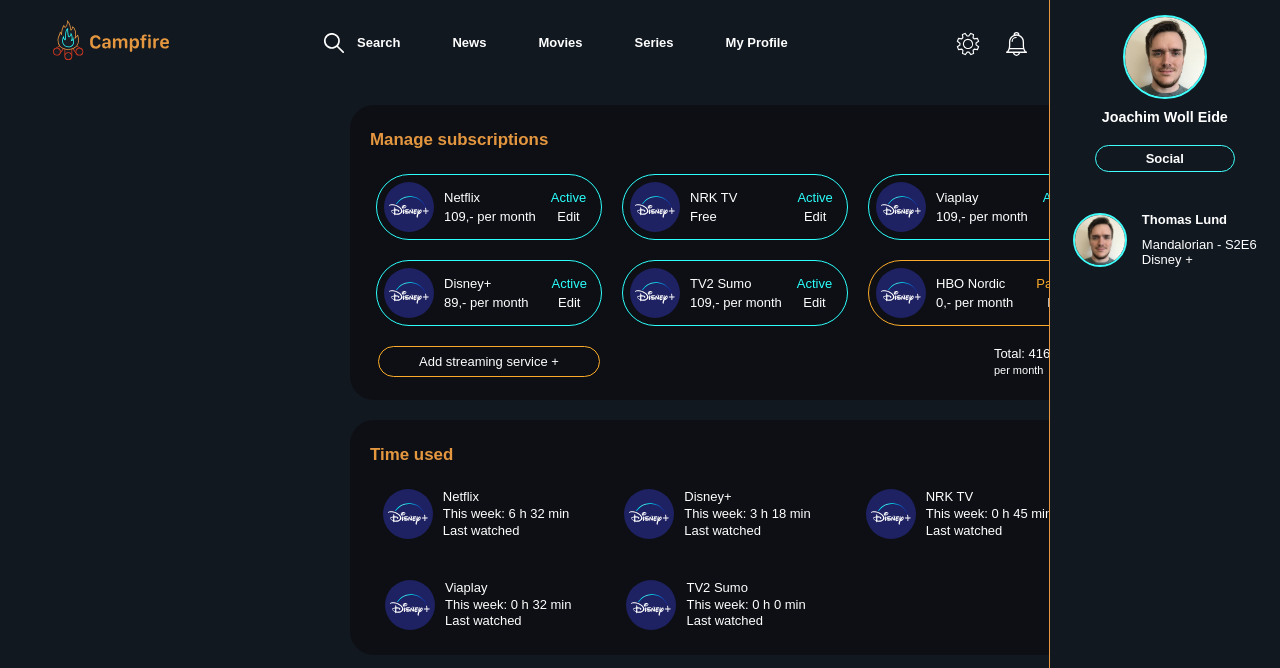
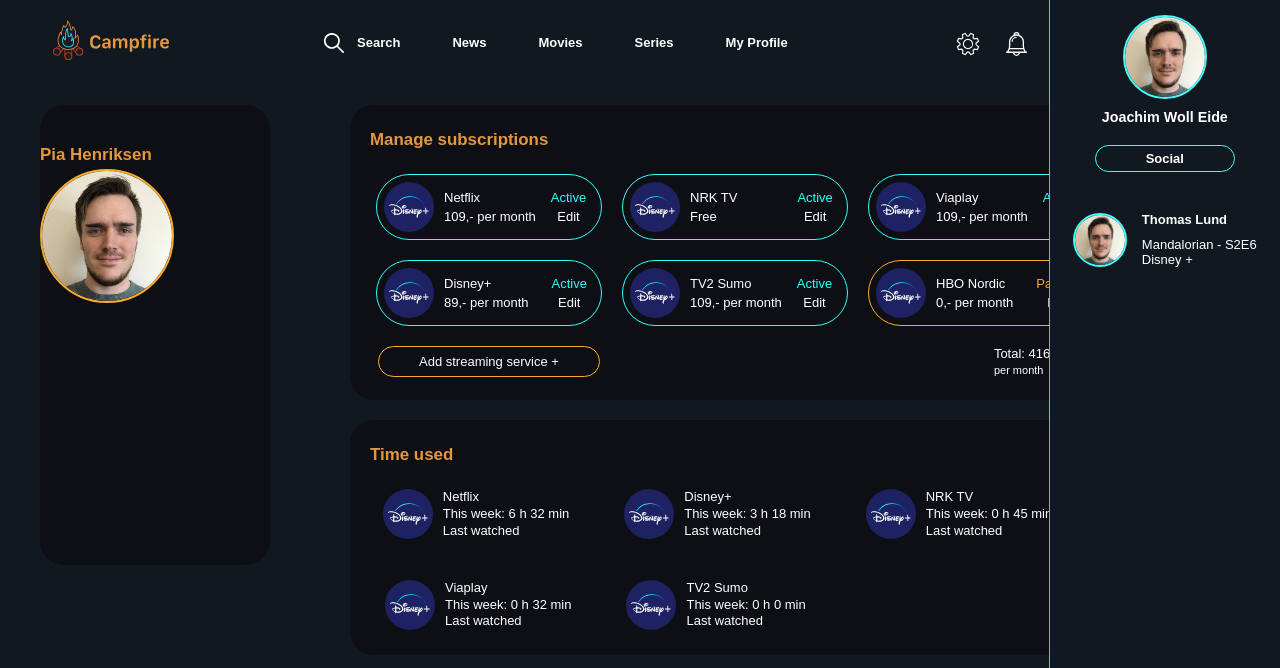
Before and after one commit to JoachimEide/Campfire, a Next.js app: page /settings in a window 1280 px wide. Shown: the top 668 px of the page. Built offline with nearby package versions, Linux system fonts and the light colour scheme.

Commit message:
påbegynt profile-details

```diff
--- /dev/null
+++ b/components/profile-details.js
@@ -0,0 +1,14 @@
+import ProfileDetailsStyle from "./profile-details.module.css";
+
+export default function ProfileDetails() {
+  return (
+    <div className={ProfileDetailsStyle.container}>
+      <h2 className="content-header">Pia Henriksen</h2>
+
+      <img
+      className={ProfileDetailsStyle.profilePic}
+      alt="profile pic"
+      src="/images/Joachim90.jpg" />
+    </div>
+  );
+}
--- /dev/null
+++ b/components/profile-details.module.css
@@ -0,0 +1,20 @@
+.container {
+    display: flex;
+    flex-direction: column;
+    width: 230px;
+    height: 420px;
+    background-color: #0D0F14;
+    margin-left: 40px;
+    margin-top: -550px;
+    border-radius: 24px;
+    padding-top: 40px;
+
+}
+
+.profilePic {
+    overflow: hidden;
+    border: 2px solid #FBAB29;
+    border-radius: 50%;
+    width: 130px;
+    height: 130px;
+}
--- a/pages/settings.js
+++ b/pages/settings.js
@@ -1,12 +1,14 @@
 import Layout from "../components/layout";
 import Subscriptions from "../components/subscriptions";
 import TimeUsed from "../components/time-used";
+import ProfileDetails from "../components/profile-details"
 
 export default function Home() {
   return (
     <Layout>
       <Subscriptions />
       <TimeUsed />
+      <ProfileDetails />
     </Layout>
   );
 }
```
